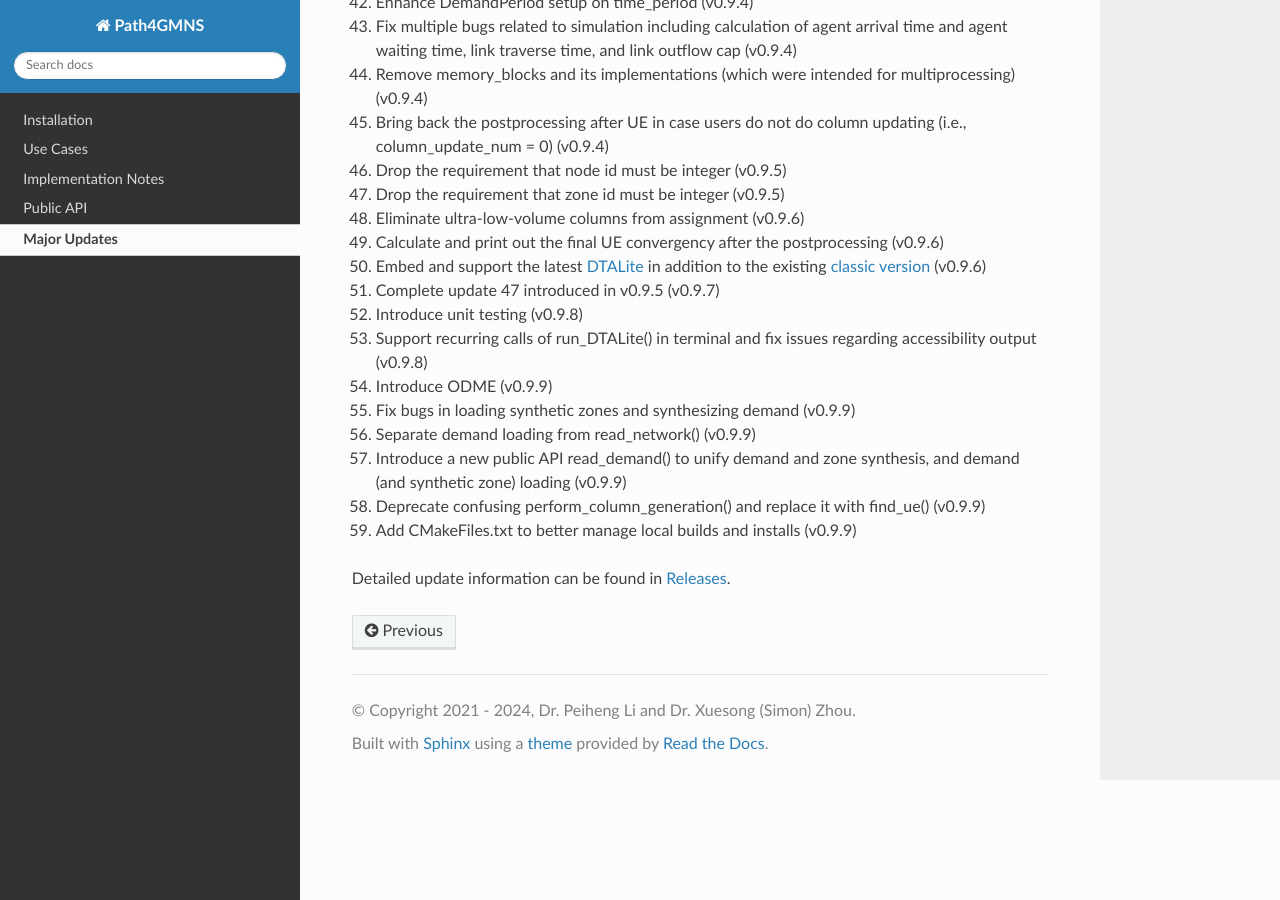
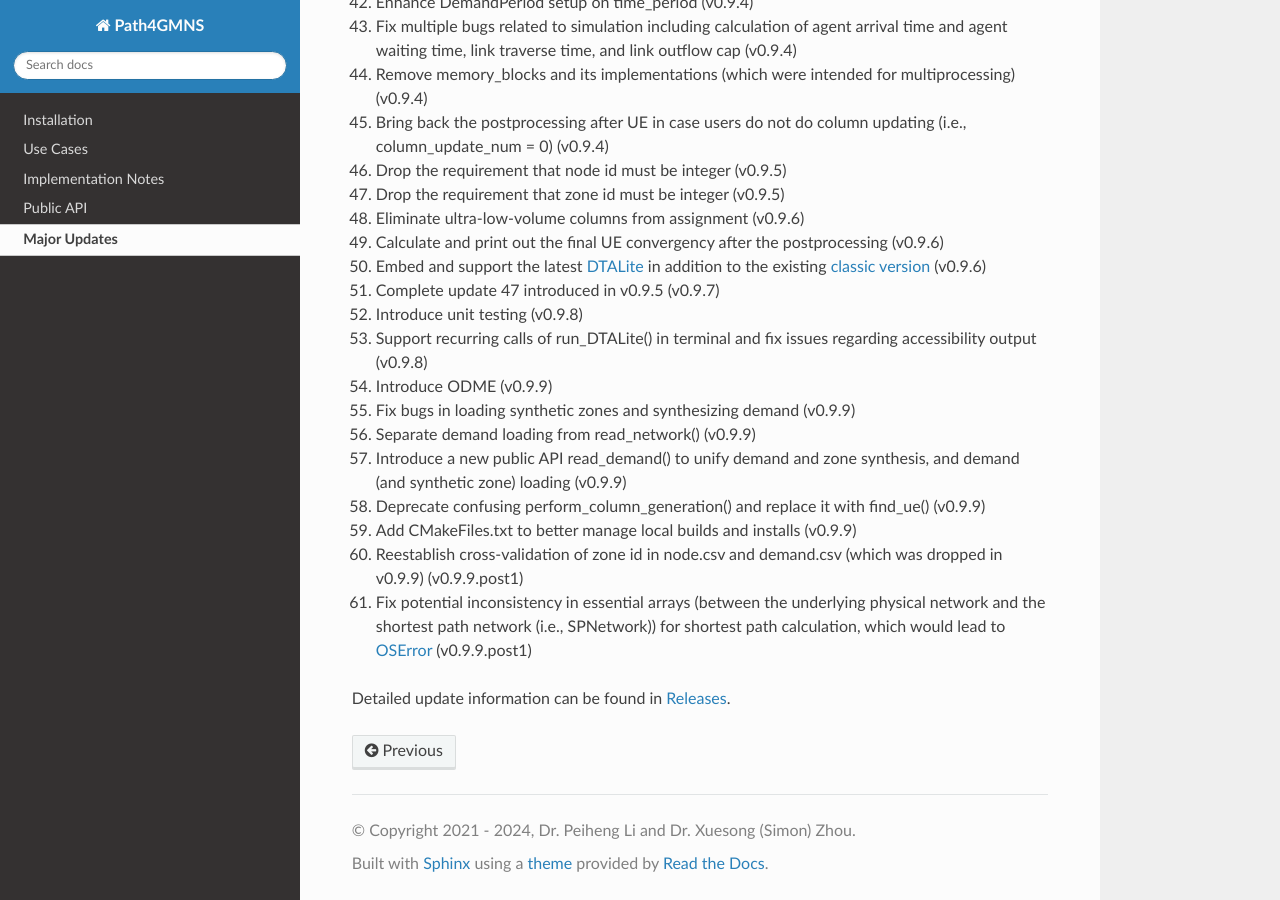
Before and after one commit to jdlph/Path4GMNS, a Sphinx documentation site: the page built from docs/source/updates.md, in a window 1280 px wide and 900 px high, scrolled down 1417 px. Built offline with Sphinx 7.4.7 and the Read the Docs theme 3.1.0, drawn with Linux system fonts in a browser that asks for light colours.

Commit message:
update docs for release

```diff
--- a/docs/source/conf.py
+++ b/docs/source/conf.py
@@ -28,7 +28,7 @@ copyright = '2021 - 2024, Dr. Peiheng Li and Dr. Xuesong (Simon) Zhou'
 author = 'Dr. Peiheng Li and Dr. Xuesong (Simon) Zhou'
 
 # The full version, including alpha/beta/rc tags
-release = 'v0.9.9'
+release = 'v0.9.9.post1'
 
 
 # -- General configuration ---------------------------------------------------
--- a/docs/source/installation.rst
+++ b/docs/source/installation.rst
@@ -2,17 +2,17 @@
 Installation
 ============
 
-Path4GMNS has been published on `PyPI <https://pypi.org/project/path4gmns/0.9.9/>`_, and can be installed using
+Path4GMNS has been published on `PyPI <https://pypi.org/project/path4gmns/0.9.9.post1/>`_, and can be installed using
 
 .. code-block:: bash
 
     $ pip install path4gmns
 
-If you need a specific version of Path4GMNS, say, 0.9.9,
+If you need a specific version of Path4GMNS, say, 0.9.9.post1,
 
 .. code-block:: bash
 
-    $ pip install path4gmns==0.9.9
+    $ pip install path4gmns==0.9.9.post1
 
 
 Dependency
--- a/docs/source/updates.md
+++ b/docs/source/updates.md
@@ -59,5 +59,7 @@
 57. Introduce a new public API read_demand() to unify demand and zone synthesis, and demand (and synthetic zone) loading (v0.9.9)
 58. Deprecate confusing perform_column_generation() and replace it with find_ue() (v0.9.9)
 59. Add CMakeFiles.txt to better manage local builds and installs (v0.9.9)
+60. Reestablish cross-validation of zone id in node.csv and demand.csv (which was dropped in v0.9.9) (v0.9.9.post1)
+61. Fix potential inconsistency in essential arrays (between the underlying physical network and the shortest path network (i.e., SPNetwork)) for shortest path calculation, which would lead to [OSError](https://github.com/jdlph/Path4GMNS/issues/51) (v0.9.9.post1)
 
 Detailed update information can be found in [Releases](https://github.com/jdlph/Path4GMNS/releases).
```
Also changed, not shown: README.md (+9 -6 lines).
